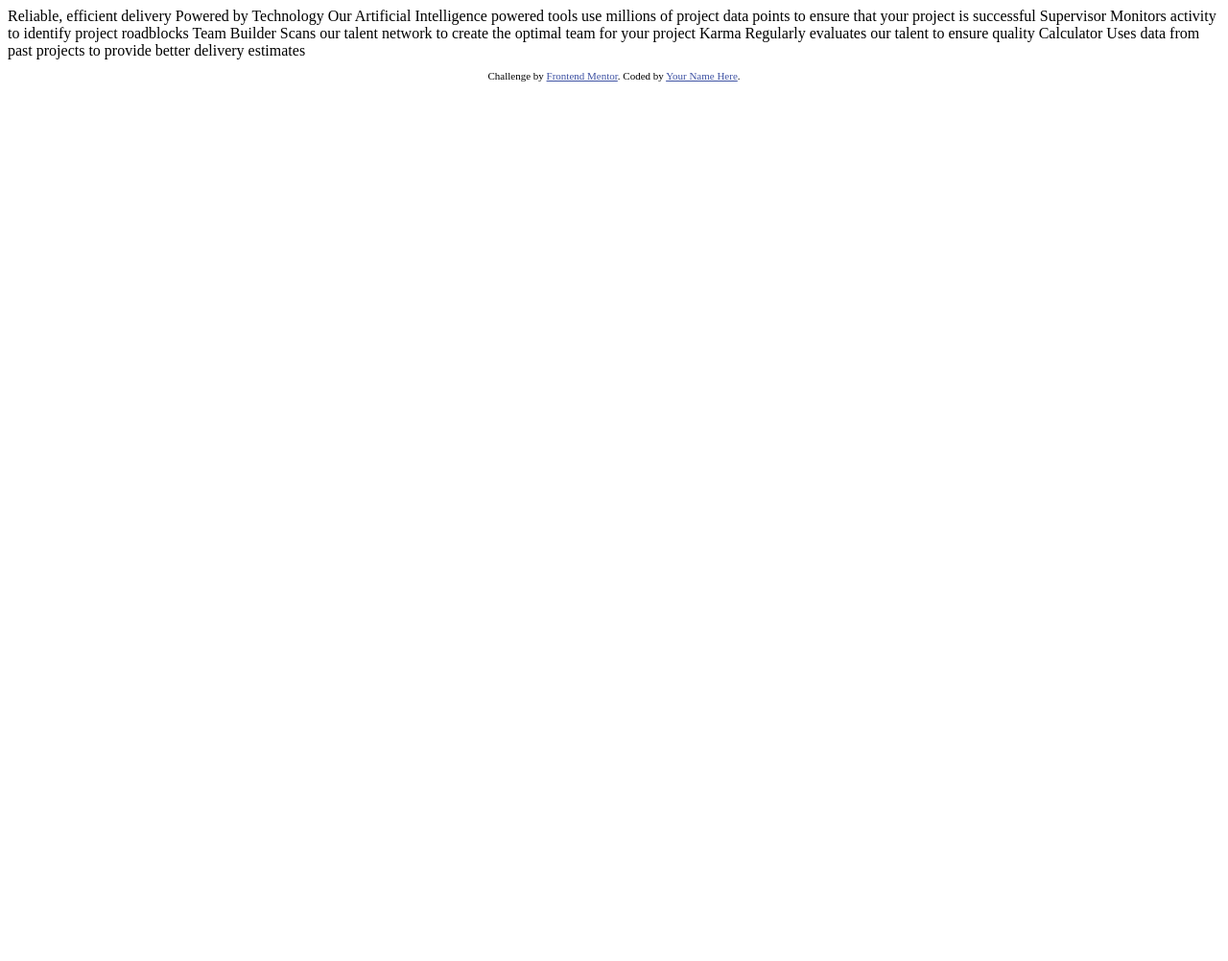
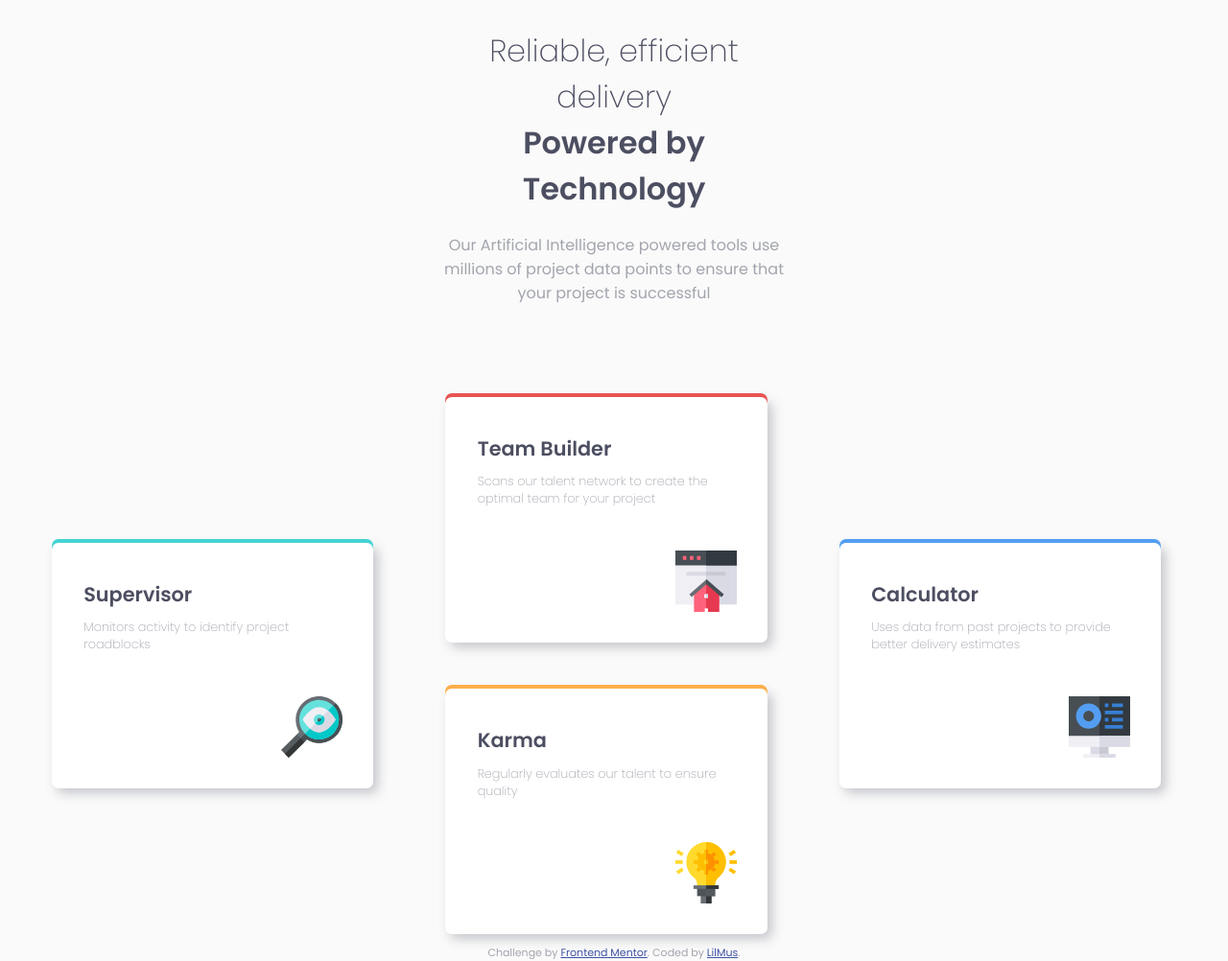
Before and after one commit to LilMus/four_card_feature.github.io, a plain HTML site: page index.html in a window 1280 px wide. Shown: the whole page at 96% size. Before the commit the page ends 800 px from the top, so only its background shows below. Drawn offline with Linux system fonts and the light colour scheme.

Commit message:
desktop version completed

```diff
--- a/index.html
+++ b/index.html
@@ -5,40 +5,65 @@
   <meta name="viewport" content="width=device-width, initial-scale=1.0"> <!-- displays site properly based on user's device -->
 
   <link rel="icon" type="image/png" sizes="32x32" href="./images/favicon-32x32.png">
-
+  <link rel="stylesheet" href="style.css">
   <title>Frontend Mentor | Four card feature section</title>
 
-  <!-- Feel free to remove these styles or customise in your own stylesheet 👍 -->
-  <style>
-    .attribution { font-size: 11px; text-align: center; }
-    .attribution a { color: hsl(228, 45%, 44%); }
-  </style>
+
 </head>
 <body>
+  <main>
+    <header>
+      <h1><span>Reliable, efficient delivery</span> <br>
+        Powered by Technology</h1>
 
-  Reliable, efficient delivery
-  Powered by Technology
+      <p>Our Artificial Intelligence powered tools use millions of project data points
+        to ensure that your project is successful</p>
+    </header>
 
-  Our Artificial Intelligence powered tools use millions of project data points
-  to ensure that your project is successful
+    <div>
+      <div>
+        <div class="card card_one">
+          <h2>Supervisor</h2>
+          <p>Monitors activity to identify project roadblocks</p>
+          <img src="images/icon-supervisor.svg" alt="">
+        </div>
+      </div>
+      <div>
+        <div class="card card_two">
+          <h2>Team Builder</h2>
+          <p>Scans our talent network to create the optimal team for your project</p>
+          <img src="images/icon-team-builder.svg" alt="">
+        </div>
+        <div class="card card_three">
+          <h2>Karma</h2>
+          <p>Regularly evaluates our talent to ensure quality</p>
+          <img src="images/icon-karma.svg" alt="">
+        </div>
+      </div>
+      <div>
+        <div class="card card_four">
+          <h2>Calculator</h2>
+          <p>Uses data from past projects to provide better delivery estimates</p>
+          <img src="images/icon-calculator.svg" alt="">
+        </div>
+      </div>
+    </div>
+  </main>
 
-  Supervisor
-  Monitors activity to identify project roadblocks
 
-  Team Builder
-  Scans our talent network to create the optimal team for your project
 
-  Karma
-  Regularly evaluates our talent to ensure quality
 
-  Calculator
-  Uses data from past projects to provide better delivery estimates
+
+
+
+
+
 
 
   <footer>
     <p class="attribution">
       Challenge by <a href="https://www.frontendmentor.io?ref=challenge" target="_blank">Frontend Mentor</a>.
-      Coded by <a href="#">Your Name Here</a>.
+      Coded by <a href="#">LilMus</a>.
     </p>
   </footer>
 </body>
--- /dev/null
+++ b/style.css
@@ -0,0 +1,103 @@
+@import url('https://fonts.googleapis.com/css2?family=Poppins:wght@200;400;600&display=swap');
+
+html{
+    height: 100%;
+}
+
+body{
+    min-height: 100%;
+    background-color: hsl(0, 0%, 98%);
+    color: hsl(229, 6%, 66%);
+    font-family: 'Poppins', sans-serif;
+}
+
+h1{
+    color: hsl(234, 12%, 34%);
+    font-weight: 600;
+}
+
+span{
+    font-weight: 200;
+}
+
+main{
+    display: flex;
+    flex-direction: column;
+    align-items: center;
+}
+
+header{
+    width: 30%;
+    text-align: center;
+}
+
+
+
+main > div{
+    margin-top: 2em;
+    display: flex;
+    justify-content: space-between;
+}
+
+main > div > div{
+    width: 30%;
+    display: flex;
+    flex-direction: column;
+    justify-content: center;
+}
+
+.card{
+    background-color: white;
+    margin-right: 1em;
+    margin-top: 3em;
+    border-radius: 7px;
+    height: fit-content;
+    position: relative;
+}
+
+.card h2, .card p{
+    padding-left: 10%;
+    padding-right: 10%;
+}
+
+.card h2{
+    font-weight: 600;
+    color: hsl(234, 12%, 34%);
+    font-size: 1.3em;
+    padding-top: 1em;
+    margin-bottom: 0.5em;
+}
+
+.card p{
+    font-weight: 200;
+    font-size: 0.8em;
+    margin-top: 0px;
+    padding-bottom: 10em;
+}
+
+img{
+    position: absolute;
+    bottom: 2em;
+    right: 2em;
+}
+
+.card_one{
+    box-shadow: 0px -4px 0px hsl(180, 62%, 55%), 5px 5px 12px rgba(76,78,97,0.3);
+}
+
+.card_two{
+    box-shadow: 0px -4px 0px hsl(0, 78%, 62%), 5px 5px 12px rgba(76,78,97,0.3);
+}
+
+.card_three{
+    box-shadow: 0px -4px 0px hsl(34, 97%, 64%), 5px 5px 12px rgba(76,78,97,0.3);
+}
+
+.card_four{
+    box-shadow: 0px -4px 0px hsl(212, 86%, 64%), 5px 5px 12px rgba(76,78,97,0.3);
+}
+
+
+
+.attribution { font-size: 11px; text-align: center; }
+.attribution a { color: hsl(228, 45%, 44%); }
```
